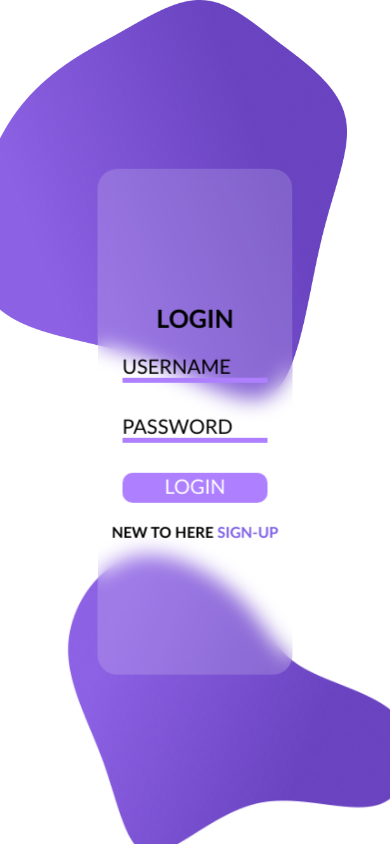
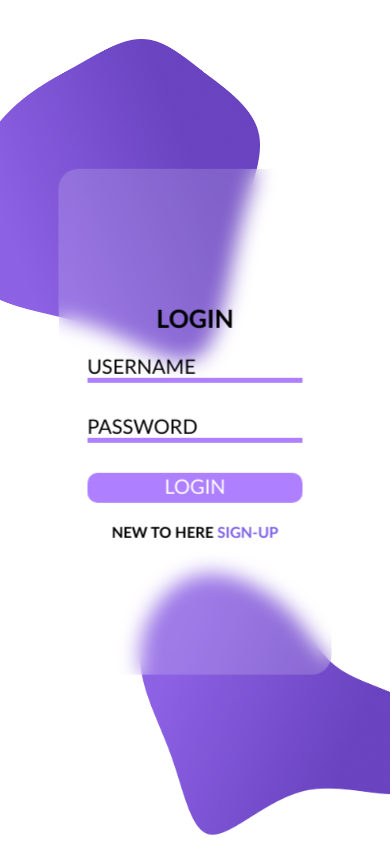
Before and after one commit to Albert-Einstein-007/something-test, a plain HTML site: page login/index.html in a window 390 px wide. Drawn offline with Linux system fonts and the light colour scheme.

Commit message:
Add files via upload

```diff
--- a/signup/style.css
+++ b/signup/style.css
@@ -91,20 +91,20 @@ a:link, a:visited, a:active{
     .shape1{
         top: 0px;
         left: -40px;
-        width: 400px;
+        width: 300px;
         height: 400px;
 
     }
     .shape2{
         right: -50px;
         bottom: -10px;
-        width: 400px;
+        width: 300px;
         height: 300px;
     }
     .box{
         font-size: 20px;
         height: 60%;
-        width: 50%;
+        width: 70%;
         text-align: center;
     }
     .box form{
```
